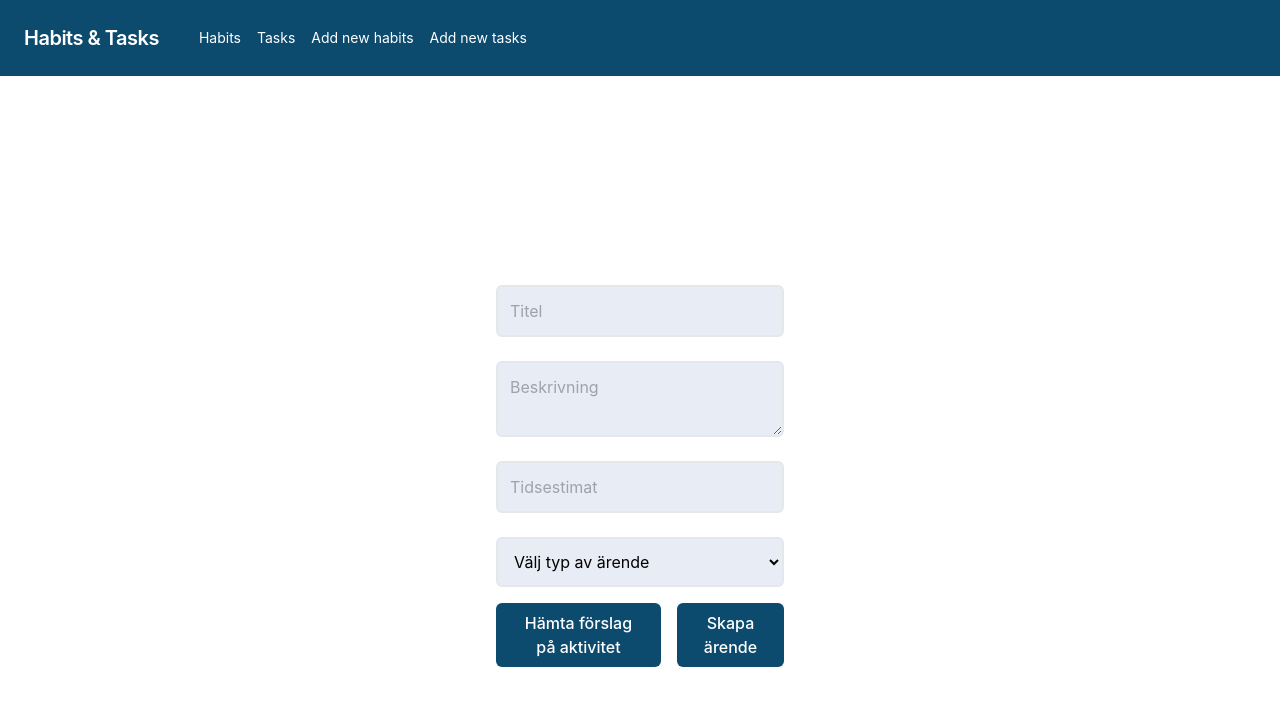
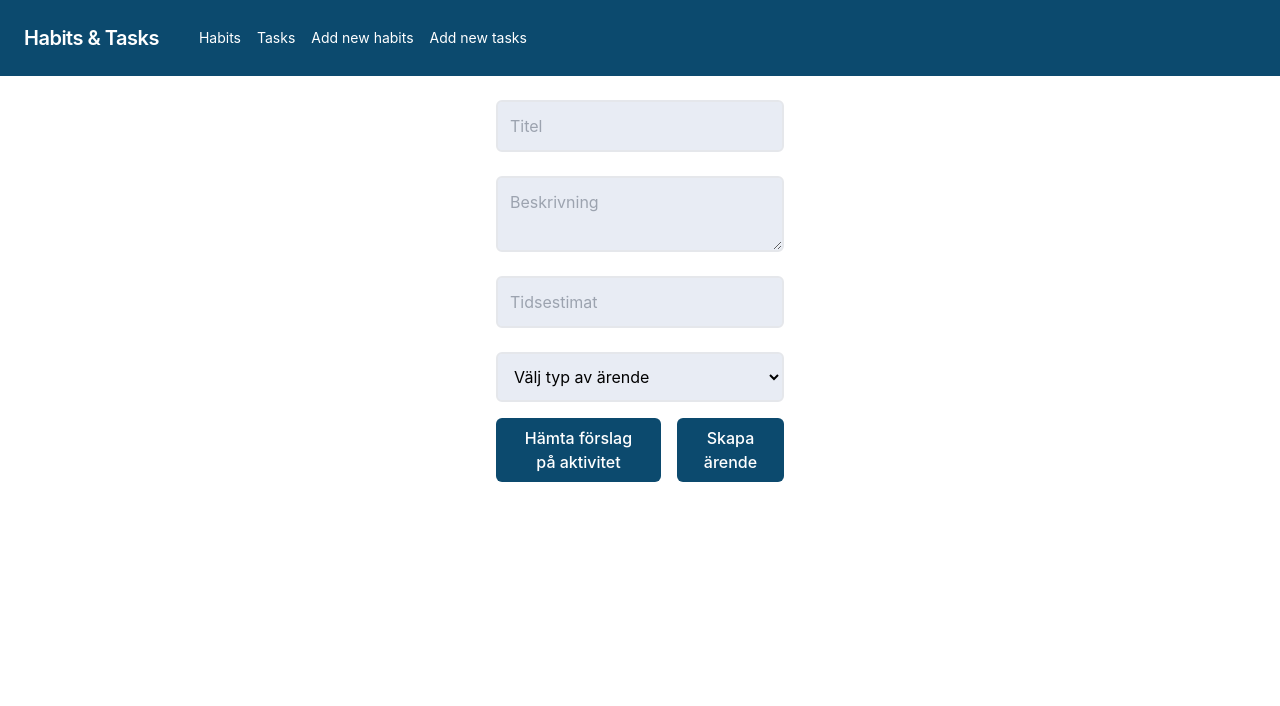
Before and after one commit to SainaFirooz/habits-and-tasks-app, a React (Create React App) app: page /NewTask in a window 1280 px wide. Shown: the top 706 px of the page. Built offline with nearby package versions, Linux system fonts and the light colour scheme.

Commit message:
mindre korrigering av styling

```diff
--- a/src/pages/NewHabit.jsx
+++ b/src/pages/NewHabit.jsx
@@ -24,7 +24,7 @@ const NewHabit = ({ addHabit }) => {
   return (
     <div>
        <Nav />
-    <div className="h-screen flex justify-center items-center flex-col gap-8">
+       <div className="mt-6 flex justify-center items-center flex-col gap-8">
     <div className="flex justify-center items-center gap-6">
 
 
--- a/src/pages/NewTask.jsx
+++ b/src/pages/NewTask.jsx
@@ -31,7 +31,7 @@ const NewTask = () => {
     return (
 <div>
     <Nav />
-    <div className="h-screen flex justify-center items-center flex-col gap-8">
+    <div className="mt-6 flex justify-center items-center flex-col gap-8">
         <div className="flex justify-center items-center gap-6">
             <form onSubmit={handleSubmit} className="flex flex-col gap-4">
                 <div className="flex flex-col gap-6">
```
